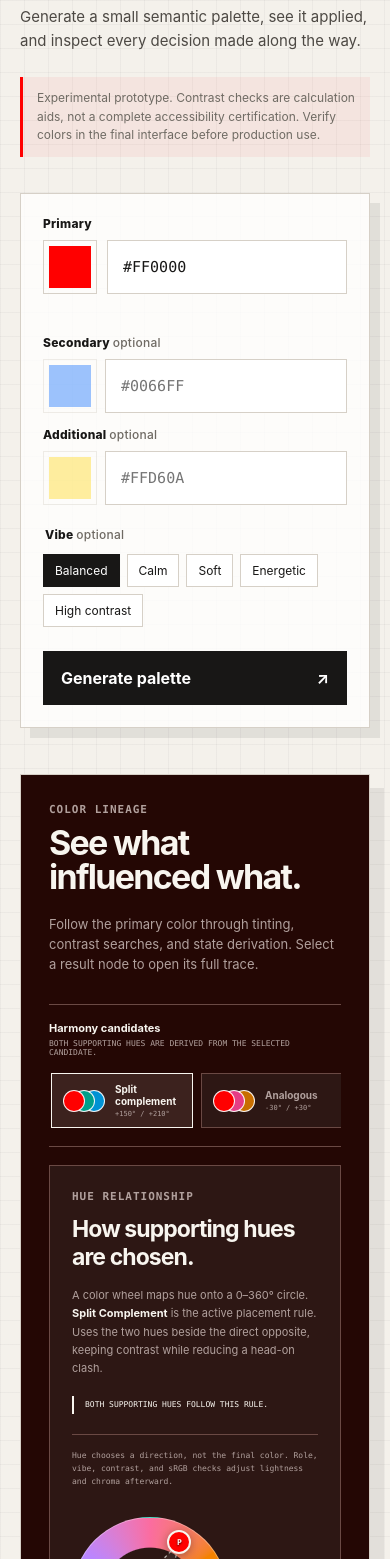
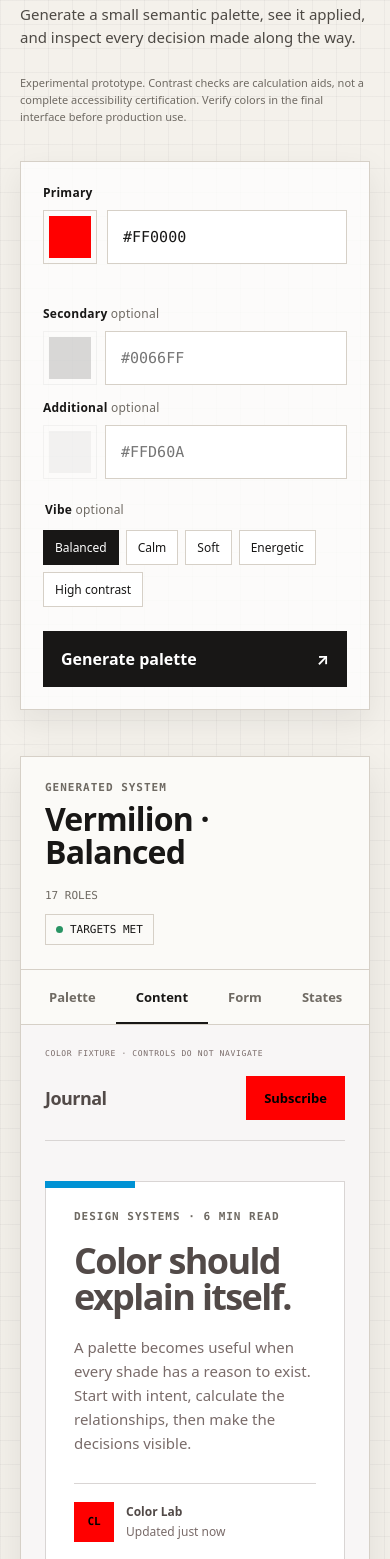
Before and after one commit to corca-ai/color-palette-gen, a website with bundled scripts: page index.html in a window 390 px wide. Shown: the part 288-1847 px from the top of the page. Built offline with nearby package versions, Linux system fonts and the light colour scheme.

Commit message:
Improve responsive palette presentation

```diff
--- a/app.js
+++ b/app.js
@@ -1512,7 +1512,7 @@ function renderResult(result) {
   resultStatus.lastChild.textContent =
     result.warnings.length > 0
       ? ` ${result.warnings.length} adjustment${result.warnings.length === 1 ? "" : "s"}`
-      : " All checks pass";
+      : " Targets met";
 }
 
 function readInput() {
@@ -1641,7 +1641,8 @@ form.addEventListener("submit", (event) => {
   const input = readInput();
   if (!input) return;
   renderResult(generatePalette(input));
-  document.querySelector(".constraint-map").scrollIntoView({
+  activateTab("content");
+  document.querySelector(".workspace").scrollIntoView({
     behavior: window.matchMedia("(prefers-reduced-motion: reduce)").matches
       ? "auto"
       : "smooth",
--- a/index.html
+++ b/index.html
@@ -183,7 +183,7 @@
           <div class="constraint-map-heading">
             <div>
               <p class="eyebrow">Constraint map</p>
-              <h3 id="constraint-map-title">What the system can prove.</h3>
+              <h3 id="constraint-map-title">Checks against explicit targets.</h3>
             </div>
             <p>
               Every mark compares an actual value with an explicit target.
@@ -241,7 +241,7 @@
             <span id="result-count">10 roles</span>
             <span class="status-pill" id="result-status">
               <span aria-hidden="true"></span>
-              All checks pass
+              Targets met
             </span>
           </div>
         </div>
@@ -250,18 +250,18 @@
           <button
             id="tab-palette"
             role="tab"
-            aria-selected="true"
+            aria-selected="false"
             aria-controls="panel-palette"
-            tabindex="0"
+            tabindex="-1"
           >
             Palette
           </button>
           <button
             id="tab-content"
             role="tab"
-            aria-selected="false"
+            aria-selected="true"
             aria-controls="panel-content"
-            tabindex="-1"
+            tabindex="0"
           >
             Content
           </button>
@@ -310,6 +310,7 @@
           id="panel-palette"
           role="tabpanel"
           aria-labelledby="tab-palette"
+          hidden
         >
           <div class="palette-intro">
             <p>
@@ -335,7 +336,6 @@
           id="panel-content"
           role="tabpanel"
           aria-labelledby="tab-content"
-          hidden
         >
           <div class="scenario-frame">
             <p class="preview-note">Color fixture · controls do not navigate</p>
--- a/style.css
+++ b/style.css
@@ -4,10 +4,10 @@
   --paper: #f4f1eb;
   --line: #d6d0c7;
   --muted: #6f6a63;
-  --display: Inter, ui-sans-serif, system-ui, -apple-system, BlinkMacSystemFont,
+  --display: ui-sans-serif, system-ui, -apple-system, BlinkMacSystemFont,
     "Segoe UI", sans-serif;
-  --body: Inter, ui-sans-serif, system-ui, -apple-system, BlinkMacSystemFont,
-    "Segoe UI", sans-serif;
+  --body: ui-sans-serif, system-ui, -apple-system, BlinkMacSystemFont, "Segoe UI",
+    sans-serif;
   --mono: "SFMono-Regular", Consolas, "Liberation Mono", monospace;
 
   --color-background: #fff8f7;
@@ -53,6 +53,7 @@ body {
   color: var(--ink);
   font-family: var(--body);
   -webkit-font-smoothing: antialiased;
+  overflow-x: clip;
 }
 
 button,
@@ -110,8 +111,11 @@ button {
 }
 
 main {
+  display: flex;
+  flex-direction: column;
   margin: 0 auto;
   max-width: 1480px;
+  min-width: 0;
   padding: 0 clamp(20px, 4vw, 64px) 80px;
 }
 
@@ -121,11 +125,13 @@ main {
   gap: clamp(36px, 6vw, 88px);
   grid-template-columns: minmax(0, 1.1fr) minmax(360px, 0.9fr);
   padding: clamp(54px, 7vw, 88px) 0;
+  order: 1;
 }
 
 .hero-copy {
   align-self: center;
   max-width: 720px;
+  min-width: 0;
 }
 
 .eyebrow,
@@ -149,9 +155,9 @@ p {
 h1 {
   font-family: var(--display);
   font-size: clamp(48px, 5.8vw, 82px);
-  font-weight: 760;
-  letter-spacing: -0.055em;
-  line-height: 0.98;
+  font-weight: 730;
+  letter-spacing: -0.026em;
+  line-height: 1.04;
   margin-bottom: 26px;
   max-width: 720px;
   text-wrap: balance;
@@ -167,11 +173,9 @@ h1 {
 .prototype-disclaimer {
   max-width: 560px;
   margin: 24px 0 0;
-  padding: 12px 14px;
-  border-left: 3px solid var(--color-primary-button);
-  background: color-mix(in srgb, var(--color-primary-button) 5%, transparent);
+  padding: 0;
   color: var(--muted);
-  font-size: 12px;
+  font-size: 11px;
   line-height: 1.55;
 }
 
@@ -179,17 +183,20 @@ h1 {
   align-self: center;
   background: rgba(255, 255, 255, 0.76);
   border: 1px solid var(--line);
-  box-shadow: 10px 10px 0 rgba(24, 23, 22, 0.08);
+  box-shadow: 0 12px 32px rgba(24, 23, 22, 0.08);
   padding: clamp(22px, 2.5vw, 32px);
+  min-width: 0;
 }
 
 .lineage-section {
   background: var(--lineage-bg);
   border: 1px solid var(--line);
-  box-shadow: 14px 14px 0 rgba(24, 23, 22, 0.08);
+  box-shadow: 0 14px 36px rgba(24, 23, 22, 0.1);
   color: #f8f5ef;
   margin-bottom: clamp(52px, 7vw, 88px);
   padding: clamp(28px, 4vw, 52px);
+  order: 3;
+  min-width: 0;
 }
 
 .lineage-heading {
@@ -206,8 +213,8 @@ h1 {
 .lineage-heading h2 {
   font-family: var(--display);
   font-size: clamp(34px, 4.5vw, 54px);
-  letter-spacing: -0.05em;
-  line-height: 1;
+  letter-spacing: -0.025em;
+  line-height: 1.05;
   margin: 0;
 }
 
@@ -247,7 +254,7 @@ h1 {
 .harmony-switcher small {
   color: var(--lineage-muted);
   font-family: var(--mono);
-  font-size: 8px;
+  font-size: 10px;
   text-transform: uppercase;
 }
 
@@ -326,7 +333,7 @@ h1 {
   color: var(--lineage-muted);
   display: block;
   font-family: var(--mono);
-  font-size: 7px;
+  font-size: 10px;
   margin-top: 3px;
 }
 
@@ -625,7 +632,7 @@ h1 {
 .constraint-summary-item small {
   color: var(--lineage-muted);
   font-family: var(--mono);
-  font-size: 8px;
+  font-size: 10px;
   margin-top: 3px;
   text-transform: uppercase;
 }
@@ -662,7 +669,7 @@ h1 {
   border-collapse: collapse;
   color: var(--lineage-muted);
   font-family: var(--mono);
-  font-size: 8px;
+  font-size: 10px;
   min-width: 660px;
   width: 100%;
 }
@@ -678,7 +685,7 @@ h1 {
 .constraint-matrix thead th {
   background: var(--lineage-bg);
   color: var(--lineage-line);
-  font-size: 7px;
+  font-size: 10px;
   letter-spacing: 0.1em;
   position: sticky;
   top: 0;
@@ -925,7 +932,7 @@ h1 {
 .lineage-legend {
   display: flex;
   font-family: var(--mono);
-  font-size: 9px;
+  font-size: 10px;
   gap: 22px;
   margin-top: 32px;
   text-transform: uppercase;
@@ -987,7 +994,7 @@ h1 {
 .lineage-edge-label {
   fill: var(--lineage-muted);
   font-family: var(--mono);
-  font-size: 8px;
+  font-size: 10px;
   letter-spacing: 0.05em;
   text-transform: uppercase;
 }
@@ -995,7 +1002,7 @@ h1 {
 .lineage-column-label {
   fill: var(--lineage-line);
   font-family: var(--mono);
-  font-size: 8px;
+  font-size: 10px;
   letter-spacing: 0.12em;
   text-transform: uppercase;
 }
@@ -1029,14 +1036,14 @@ h1 {
 .lineage-node .node-title {
   fill: #f8f5ef;
   font-family: var(--body);
-  font-size: 10px;
+  font-size: 11px;
   font-weight: 700;
 }
 
 .lineage-node .node-value {
   fill: var(--lineage-muted);
   font-family: var(--mono);
-  font-size: 8px;
+  font-size: 10px;
 }
 
 .lineage-node.input rect {
@@ -1099,6 +1106,8 @@ input[type="color"]::-webkit-color-swatch {
   outline: none;
   padding: 0 15px;
   text-transform: uppercase;
+  min-width: 0;
+  width: 100%;
 }
 
 .generator-card input[type="text"]:focus {
@@ -1132,7 +1141,8 @@ input[type="color"]::-webkit-color-swatch {
 }
 
 .optional-color-input-row input[type="color"].is-empty {
-  opacity: 0.38;
+  filter: grayscale(1);
+  opacity: 0.22;
 }
 
 .optional-color-input-row input[type="color"].is-empty:hover,
@@ -1208,7 +1218,10 @@ input[type="color"]::-webkit-color-swatch {
 .workspace {
   background: #fbfaf7;
   border: 1px solid var(--line);
-  box-shadow: 14px 14px 0 rgba(24, 23, 22, 0.08);
+  box-shadow: 0 14px 36px rgba(24, 23, 22, 0.09);
+  margin-bottom: clamp(52px, 7vw, 88px);
+  min-width: 0;
+  order: 2;
 }
 
 .workspace-heading {
@@ -1225,7 +1238,7 @@ input[type="color"]::-webkit-color-swatch {
 .workspace h2 {
   font-family: var(--display);
   font-size: clamp(32px, 4vw, 48px);
-  letter-spacing: -0.045em;
+  letter-spacing: -0.025em;
   line-height: 1.05;
   margin: 0;
 }
@@ -3079,6 +3092,13 @@ footer {
 }
 
 @media (max-width: 560px) {
+  main {
+    max-width: 100%;
+    padding-left: 20px;
+    padding-right: 20px;
+    width: 100%;
+  }
+
   .debug-visual-heading,
   .color-axis-heading,
   .color-axis-values {
@@ -3139,9 +3159,49 @@ footer {
   }
 
   h1 {
-    font-size: 46px;
-    letter-spacing: -0.045em;
-    line-height: 1;
+    font-size: clamp(38px, 11.5vw, 42px);
+    letter-spacing: -0.018em;
+    line-height: 1.08;
+    overflow-wrap: anywhere;
+  }
+
+  .hero-description {
+    line-height: 1.55;
+  }
+
+  .generator-card,
+  .lineage-section,
+  .workspace {
+    align-self: stretch;
+    max-width: 100%;
+    min-width: 0;
+    width: 100%;
+  }
+
+  .color-input-row,
+  .optional-color-input-row,
+  .vibe-field,
+  .vibe-options {
+    min-width: 0;
+  }
+
+  .lineage-section {
+    padding-left: 20px;
+    padding-right: 20px;
+  }
+
+  .harmony-option {
+    min-width: 126px;
+  }
+
+  .tabs {
+    padding-left: 20px;
+    padding-right: 20px;
+    scrollbar-width: thin;
+  }
+
+  .tabs button:first-child {
+    padding-left: 8px;
   }
 
   .optional-row,
```
